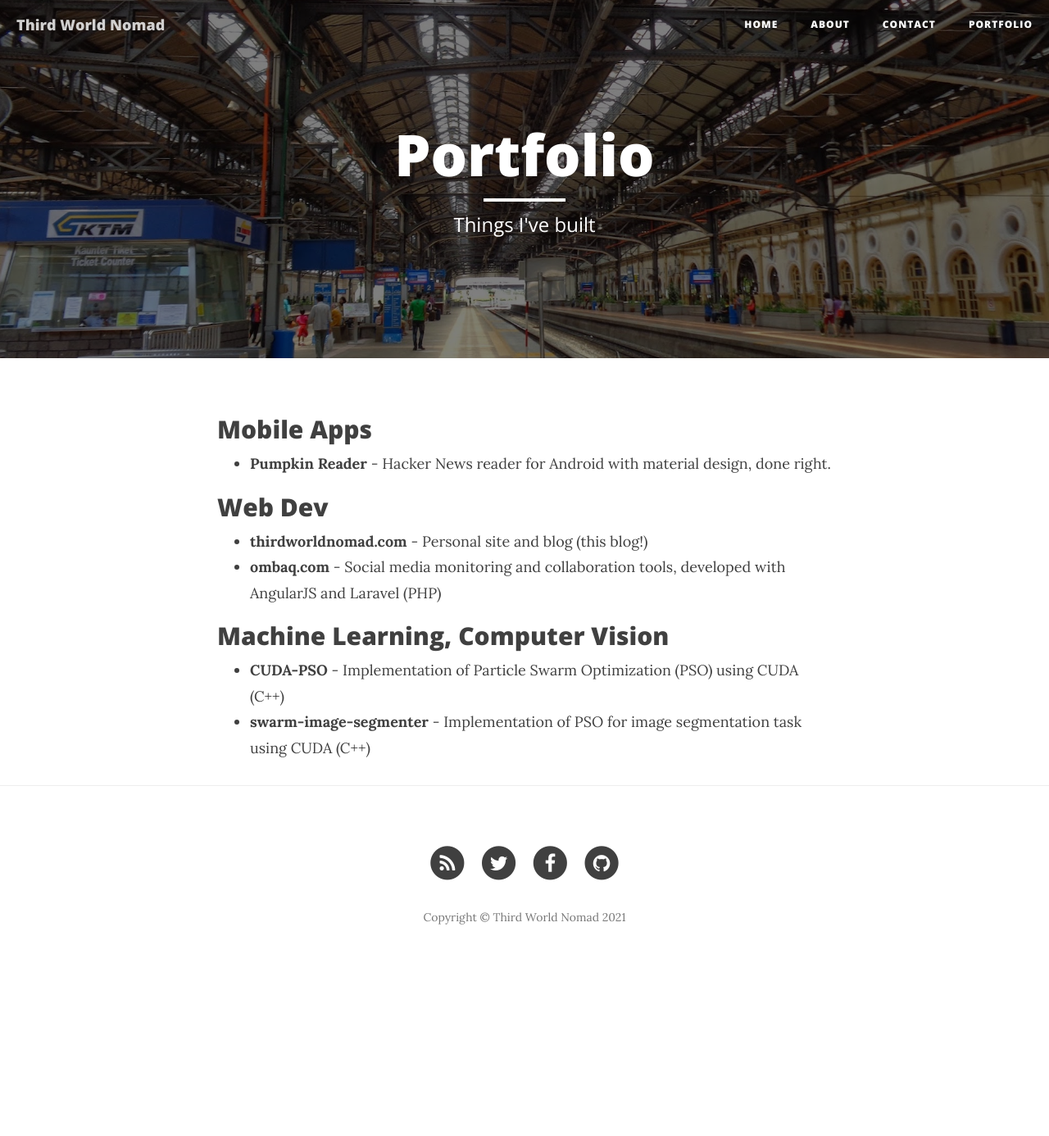
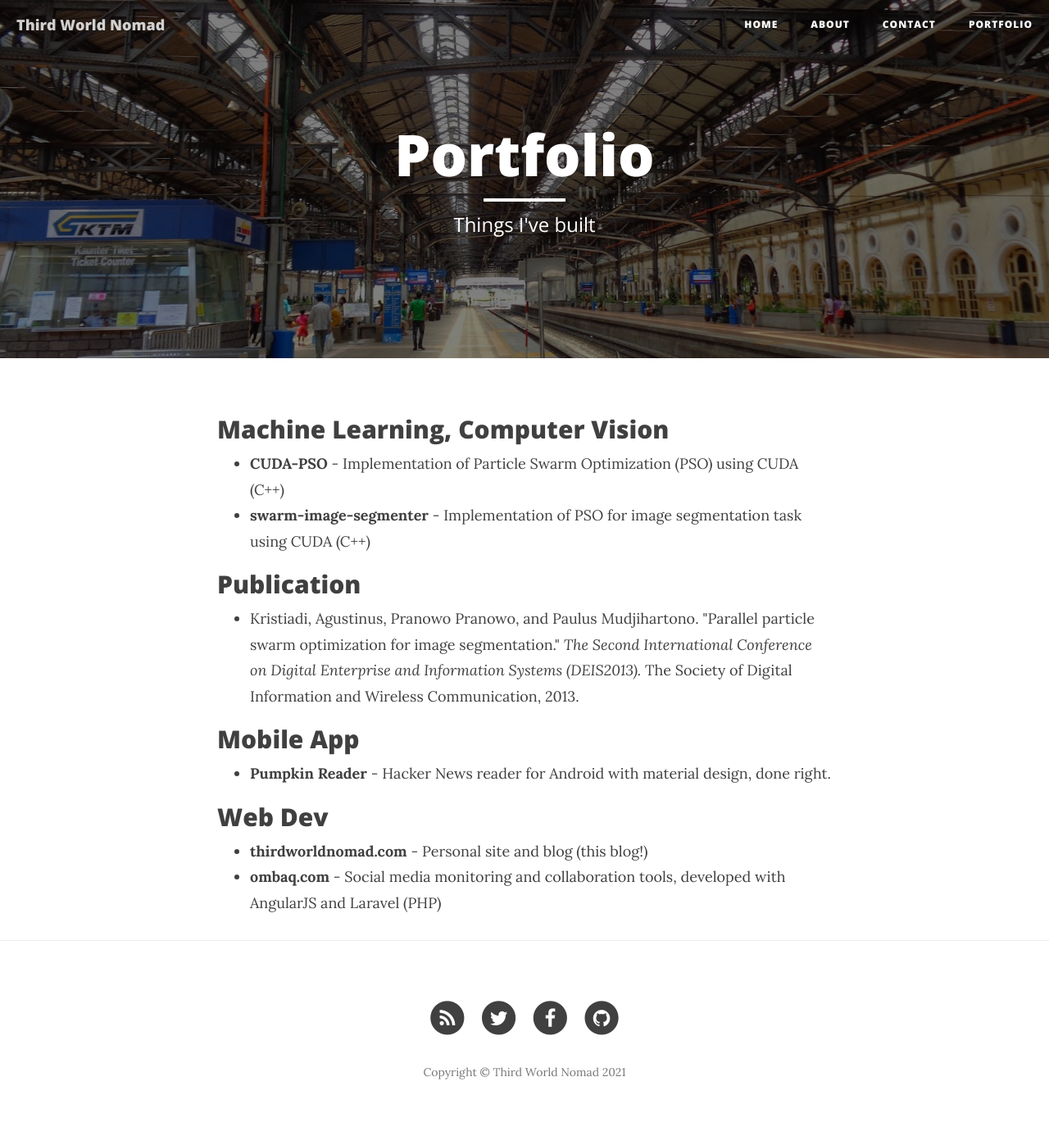
Before and after one commit to hsyodysseyjr/wiseodd0, a Jekyll site: the page built from portfolio.html, in a window 1280 px wide. Shown: the whole page at 82% size. Built offline with Jekyll 4.4.1, drawn with Linux system fonts in a browser that asks for light colours; nearby versions of some CDN libraries; before the commit the page ends 1197 px from its top, so only the background shows below that.

Commit message:
Update portfolio

```diff
--- a/portfolio.html
+++ b/portfolio.html
@@ -5,7 +5,21 @@ description: "Things I've built"
 header-img: "img/portfolio-bg.jpg"
 ---
 
-<h2 class="section-header">Mobile Apps</h2>
+
+<h2 class="section-header">Machine Learning, Computer Vision</h2>
+<ul>
+    <li><a href="https://github.com/wiseodd/cuda-pso"><strong>CUDA-PSO</strong></a> - Implementation of Particle Swarm Optimization (PSO) using CUDA (C++)</li>
+    <li><a href="https://github.com/wiseodd/swarm-image-segmenter"><strong>swarm-image-segmenter</strong></a> - Implementation of PSO for image segmentation task using CUDA (C++)</li>
+</ul>
+
+<h2 class="section-header">Publication</h2>
+<ul>
+    <li>
+        Kristiadi, Agustinus, Pranowo Pranowo, and Paulus Mudjihartono. "Parallel particle swarm optimization for image segmentation." <i>The Second International Conference on Digital Enterprise and Information Systems (DEIS2013).</i> The Society of Digital Information and Wireless Communication, 2013.
+    </li>
+</ul>
+
+<h2 class="section-header">Mobile App</h2>
 <ul>
     <li><a href="https://github.com/pumpkinz/pumpkin-reader"><strong>Pumpkin Reader</strong></a> - Hacker News reader for Android with material design, done right.</li>
 </ul>
@@ -15,9 +29,3 @@ header-img: "img/portfolio-bg.jpg"
     <li><a href="http://thirdworldnomad.com"><strong>thirdworldnomad.com</strong></a> - Personal site and blog (this blog!)</li>
     <li><a href="http://ombaq.com"><strong>ombaq.com</strong></a> - Social media monitoring and collaboration tools, developed with AngularJS and Laravel (PHP)</li>
 </ul>
-
-<h2 class="section-header">Machine Learning, Computer Vision</h2>
-<ul>
-    <li><a href="https://github.com/wiseodd/cuda-pso"><strong>CUDA-PSO</strong></a> - Implementation of Particle Swarm Optimization (PSO) using CUDA (C++)</li>
-    <li><a href="https://github.com/wiseodd/swarm-image-segmenter"><strong>swarm-image-segmenter</strong></a> - Implementation of PSO for image segmentation task using CUDA (C++)</li>
-</ul>
```
